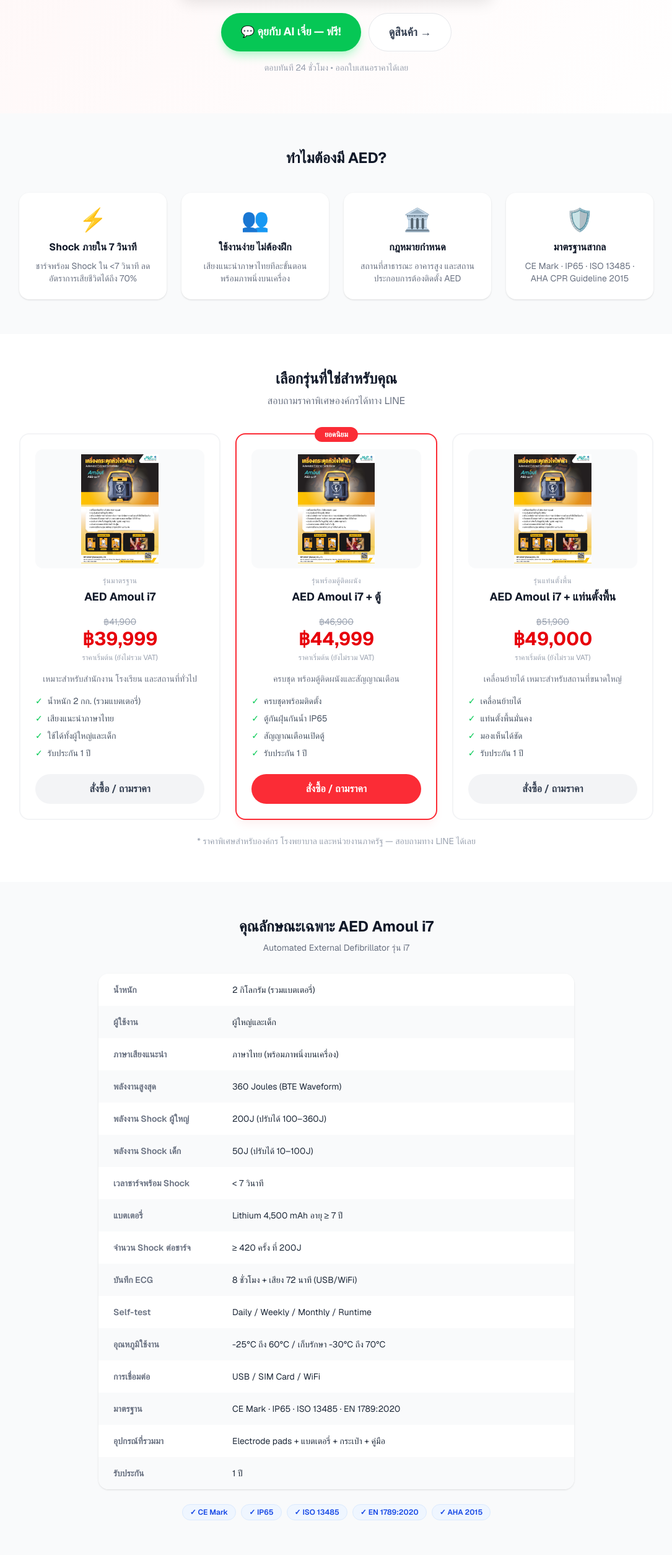
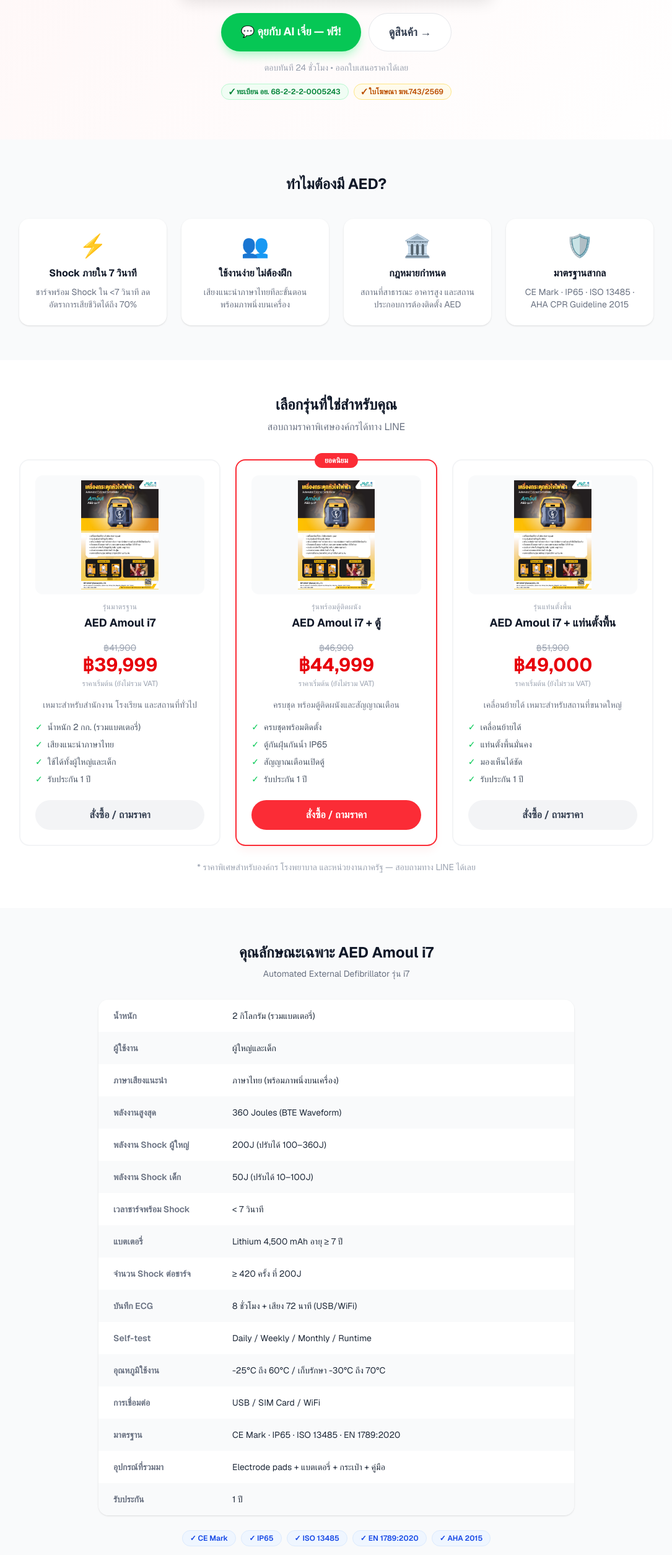
Before and after one commit to jiacpr-arch/JiaAED, a Next.js app: page / in a window 1280 px wide. Shown: the part 1180-3689 px from the top of the page at 62% size, without its empty margins (97-1182 px from the left). Built offline with nearby package versions, Linux system fonts and the light colour scheme.

Commit message:
feat: add Thai regulatory badges - อย. registration and advertising license

```diff
--- a/app/page.tsx
+++ b/app/page.tsx
@@ -129,6 +129,10 @@
             </a>
           </div>
           <p className="text-gray-400 text-sm mt-4">ตอบทันที 24 ชั่วโมง • ออกใบเสนอราคาได้เลย</p>
+          <div className="flex flex-wrap gap-2 justify-center mt-4">
+            <span className="bg-green-50 text-green-700 text-xs font-semibold px-3 py-1 rounded-full border border-green-200">✓ ทะเบียน อย. 68-2-2-2-0005243</span>
+            <span className="bg-amber-50 text-amber-700 text-xs font-semibold px-3 py-1 rounded-full border border-amber-200">✓ ใบโฆษณา ฆพ.743/2569</span>
+          </div>
         </div>
       </section>
 
@@ -236,6 +240,17 @@
               </span>
             ))}
           </div>
+          {/* Thai regulatory badges */}
+          <div className="mt-4 flex flex-wrap gap-3 justify-center">
+            <div className="bg-green-50 border border-green-200 rounded-xl px-4 py-2 text-center">
+              <div className="text-xs text-green-600 font-semibold">เลขที่ใบรับแจ้ง อย.</div>
+              <div className="text-sm font-bold text-green-800">68-2-2-2-0005243</div>
+            </div>
+            <div className="bg-amber-50 border border-amber-200 rounded-xl px-4 py-2 text-center">
+              <div className="text-xs text-amber-600 font-semibold">ใบอนุญาตโฆษณา</div>
+              <div className="text-sm font-bold text-amber-800">ฆพ. 743/2569</div>
+            </div>
+          </div>
         </div>
       </section>
 
```
